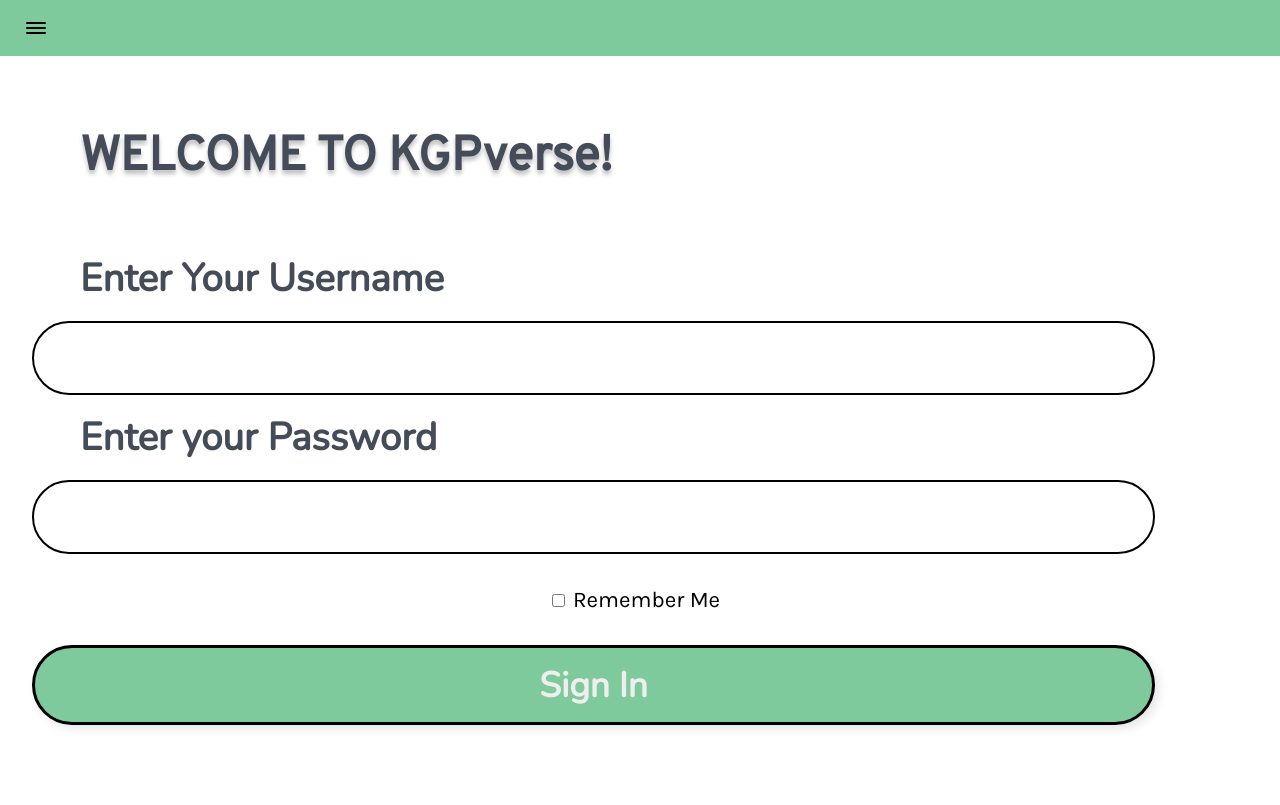
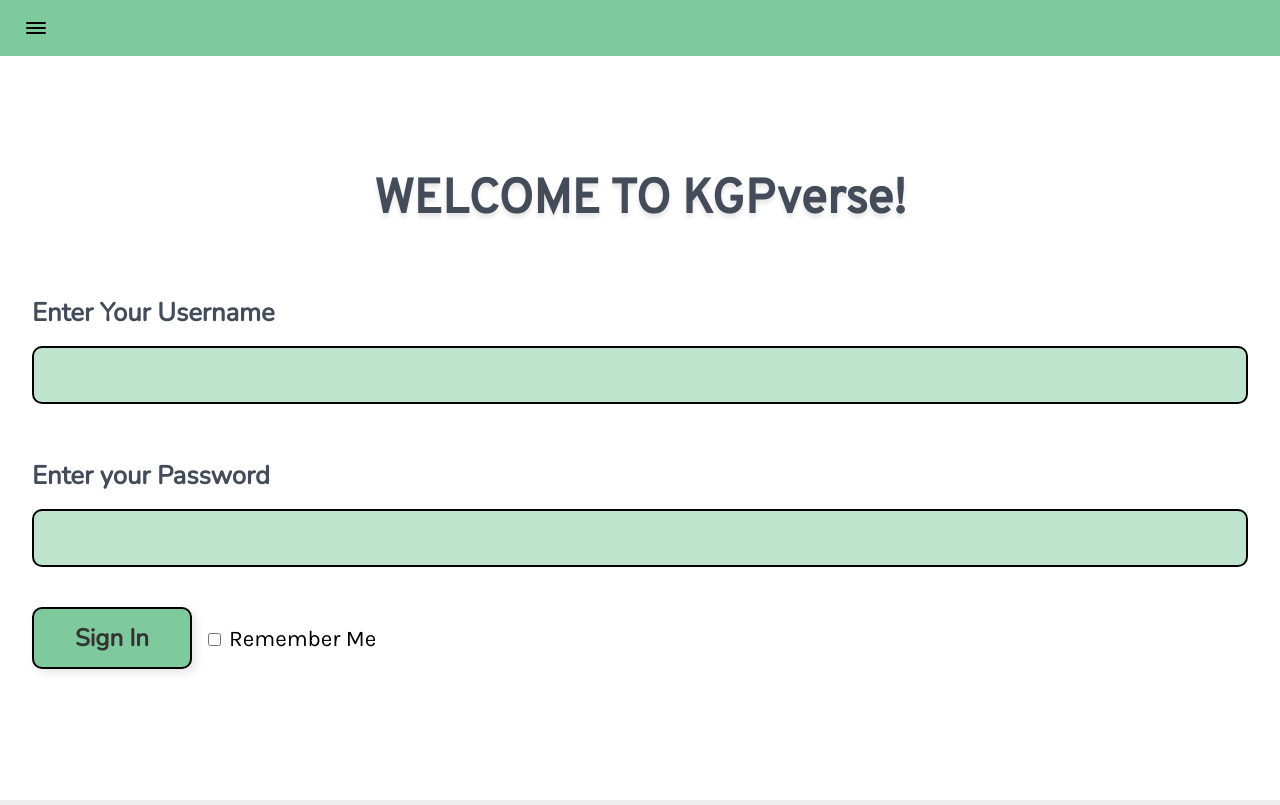
Before and after one commit to Hack-TeeEssGee/frontend, a React (Create React App) app: page /login in a window 1280 px wide. Built offline with nearby package versions, Linux system fonts and the light colour scheme; what supertokens-auth-react would draw is missing.

Commit message:
Changed login page design;

```diff
--- a/src/components/login/official.js
+++ b/src/components/login/official.js
@@ -66,16 +66,17 @@ const OfficialLogin = (props) => {
             </div>
             <input type="email" value={userEmail} onChange={(e) => {emailChangeHandler(e.target.value)}} className="enter-box">
             </input>
+            <br/><br/>
             <div className="invisible">
                 Enter your Password
             </div>
             <input type="password" value={userPassword} onChange={(e) => {setUserPassword(e.target.value)}} className="enter-box">
             </input>
-            <div className="remember-hoola-hoo">
+                <div className="remember-hoola-hoo">
+                <button className="button signin-button" onClick={() => verifyUser()}>Sign In</button>
                 <input type="checkbox" checked={rememberMe} onChange={() => rememberMeChangeHandler()} id="officialRememberMe" className="remember-hoola-hoo" />
                 <label className="checkbox-label" htmlFor="officialRememberMe">Remember Me</label>
             </div>
-            <button className="button signin-button" onClick={() => verifyUser()}>Sign In</button>
         </div>
         <div className="official-login-pic">
             <img src={OfficialPic} alt="official"></img>
--- a/src/components/login/student.js
+++ b/src/components/login/student.js
@@ -80,16 +80,17 @@ const StudentLogin = () => {
             </div>
             <input type="email" value={userEmail} onChange={(e) => {emailChangeHandler(e.target.value)}} className="enter-box">
             </input>
-            <button className="button signin-button" onClick={() => sendOTP()}>Get OTP</button>
+            <div className="remember-hoola-hoo">
+                <button className="button signin-button" onClick={() => sendOTP()}>Get OTP</button>
+                <input type="checkbox" checked={rememberMe} onChange={() => rememberMeChangeHandler()} id="studentRememberMe" className="remember-hoola-hoo" />
+                <label className="checkbox-label" htmlFor="studentRememberMe">Remember Me</label>
+            </div>
+            <br/><br/>
             <div className="invisible">
                 Enter OTP sent to Institute Mail ID
             </div>
-            <input type="password" value={userPassword} onChange={(e) => {setUserPassword(e.target.value)}} className="enter-box">
+            <input type="text" value={userPassword} onChange={(e) => {setUserPassword(e.target.value)}} className="enter-box">
             </input>
-            <div className="remember-hoola-hoo">
-            <input type="checkbox" checked={rememberMe} onChange={() => rememberMeChangeHandler()} id="studentRememberMe" className="remember-hoola-hoo" />
-            <label className="checkbox-label" htmlFor="studentRememberMe">Remember Me</label>
-            </div>
             <button className="button signin-button" onClick={() => verifyUser()} >Sign In</button>
         </div>
         <div className="student-login-pic">
--- a/src/styles/_login.scss
+++ b/src/styles/_login.scss
@@ -2,12 +2,12 @@
 
 .login-page {
   background-color: $primary-white;
-  margin: -5rem 0rem;
 }
 
 .logbar {
   position: fixed;
-  min-height: 12vh;
+  top: 0;
+  min-height: 10vh;
   min-width: 100%;
   background-color: rgba($primary-color, 0.8);
   margin-top: 0rem;
@@ -71,7 +71,6 @@
   justify-content: space-evenly;
   min-height: 100vh;
   width: 100vw;
-  margin: 5rem 0;
   text-align: left;
 }
 
@@ -96,7 +95,8 @@
     font-weight: 800;
     font-size: 3.8rem;
     color: $login-page-texts;
-    text-shadow: 0px 4px 4px rgba(0, 0, 0, 0.25);
+    text-shadow: 0px 4px 4px rgba(0, 0, 0, 0.1);
+    text-align: center;
 
     @include smd {
       font-size: 3rem;
@@ -116,28 +116,28 @@
     font-family: Nunito;
     font-style: normal;
     font-weight: 600;
-    font-size: 2.4rem;
+    font-size: 1.8rem;
     text-align: left;
     color: $login-page-texts;
 
-    @include sm {
-      font-size: 2rem;
+    @include smd {
+      font-size: 1.6rem;
+      margin: 0 1rem;
     }
   }
 
   .enter-box {
     display: inline-block;
-    min-height: 60px;
-    width: 90%;
     border-style: solid;
+    background-color: rgba($primary-color, 0.5);
     border-color: $heading-color;
     flex-direction: column;
     align-items: center;
     justify-content: space-evenly;
-    padding: 1.5rem 2rem;
-    border-radius: 50px;
+    padding: 1rem 1.5rem;
+    border-radius: 10px;
     margin: 1rem 3.5rem;
-    color: $primary-color;
+    color: #333;
     font-size: 1.2rem;
 
     @include smd {
@@ -146,19 +146,17 @@
   }
 
   button {
+    display: inline-block;
     background-color: $primary-color;
-    color: #eee;
-    border-style: solid;
-    border-color: $heading-color;
+    color: #333;
+    border: 2px solid $heading-color;
+    width: 10rem;
     border-radius: 10px;
-    width: 90%;
-    min-height: 75px;
-    border-radius: 50px;
     margin: 1rem 3.5rem;
     font-family: Nunito;
     font-style: normal;
     font-weight: 800;
-    font-size: 2.2rem;
+    font-size: 1.5rem;
 
     @include smd {
       margin: 1rem;
@@ -167,7 +165,7 @@
 
   .remember-hoola-hoo {
     white-space: nowrap;
-    margin: 0.5rem auto;
+    margin: 0.5rem 0;
   }
   .checkbox {
     vertical-align: top;
```
